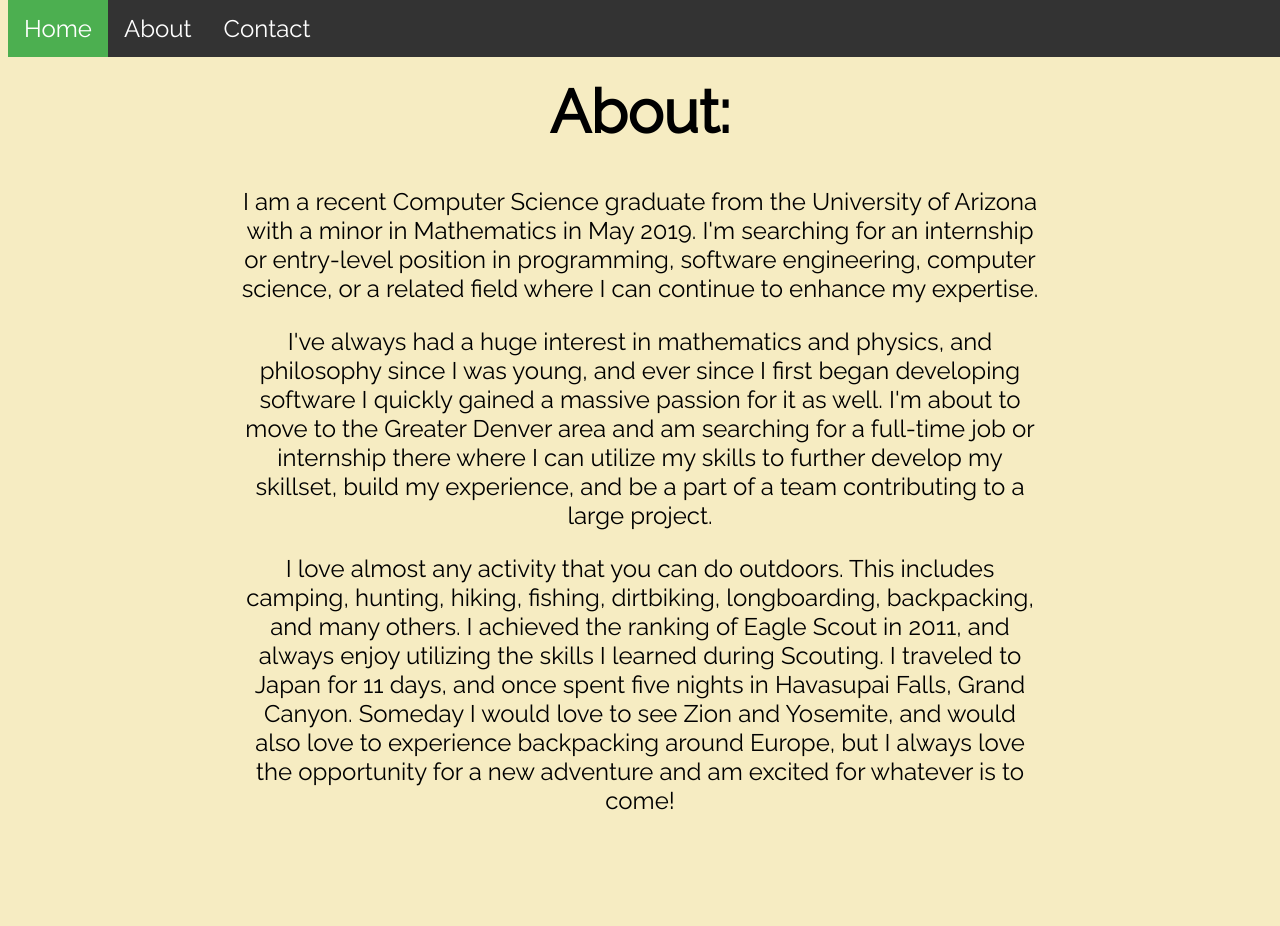
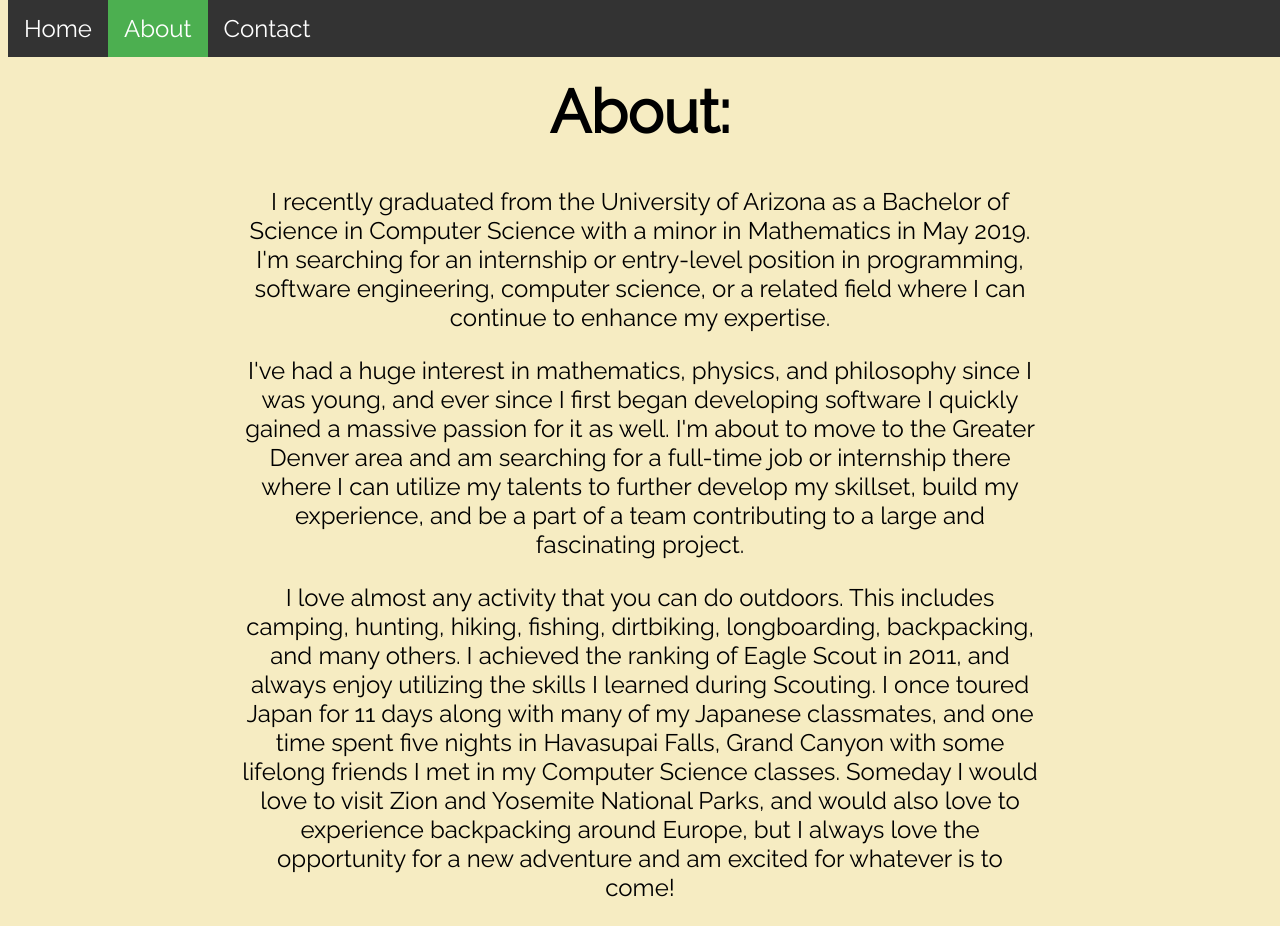
Before and after one commit to codyjwalker/Website, a plain HTML site: page about.html in a window 1280 px wide. Before the commit the page ends 839 px from the top, so only its background shows below. Drawn offline with Linux system fonts and the light colour scheme.

Commit message:
added pictures for links and cleaned up code a bit

```diff
--- a/about.html
+++ b/about.html
@@ -2,8 +2,8 @@
 <html>
     <head>
         <title>CodyWalker</title>
-
-    <link href="https://fonts.googleapis.com/css?family=Raleway&display=swap" rel="stylesheet">
+        <link href="https://fonts.googleapis.com/css?family=Raleway&display=swap"
+            rel="stylesheet">
         <style>
             body {
                 font-family: 'Raleway';
@@ -42,46 +42,49 @@
               background-color: #111;
             }
             .active {
-            background-color:#4CAF50;
+                background-color: #4CAF50;
             }
         </style>
     </head>
     <body>
         <body bgcolor="#F6ECC2">
         <ul>
-        <li><a class="active" href="index.html">Home</a></li>
-        <li><a href="about.html">About</a></li>
+            <li><a href="index.html">Home</a></li>
+            <li><a class="active" href="about.html">About</a></li>
             <li><a href="contact.html">Contact</a></li>
         </ul>
         <center>
             <br>
             <h1>About:</h1>
             <p>
-                I am a recent Computer Science graduate from the University of
-                Arizona with a minor in Mathematics in May 2019. I'm searching
+                I recently graduated from the University of Arizona as a
+                Bachelor of Science in Computer Science with a minor in
+                Mathematics in May 2019.  I'm searching
                 for an internship or entry-level position in programming,
                 software engineering, computer science, or a related field
                 where I can continue to enhance my expertise.
             </p>
             <p>
-                I've always had a huge interest in mathematics and physics, and
+                I've had a huge interest in mathematics, physics, and
                 philosophy since I was young, and ever since I first began
                 developing software I quickly gained a massive passion for it
                 as well.  I'm about to move to the Greater Denver area and am
                 searching for a full-time job or internship there where I can
-                utilize my skills to further develop my skillset, build my
+                utilize my talents to further develop my skillset, build my
                 experience, and be a part of a team contributing to a large
-                project.
+                and fascinating project.
             </p>
             <p>
                 I love almost any activity that you can do outdoors.  This
                 includes camping, hunting, hiking, fishing, dirtbiking,
                 longboarding, backpacking, and many others.  I achieved the
                 ranking of Eagle Scout in 2011, and always enjoy utilizing
-                the skills I learned during Scouting.  I traveled to Japan
-                for 11 days, and once spent five nights in Havasupai Falls,
-                Grand Canyon.  Someday I would love to see Zion and
-                Yosemite, and would also love to experience backpacking
+                the skills I learned during Scouting.  I once toured Japan
+                for 11 days along with many of my Japanese classmates, and one
+                time spent five nights in Havasupai Falls, Grand Canyon with
+                some lifelong friends I met in my Computer Science classes.
+                Someday I would love to visit Zion and Yosemite National Parks,
+                and would also love to experience backpacking
                 around Europe, but I always love the opportunity for a new
                 adventure and am excited for whatever is to come!
             </p>
```
Also changed, not shown: contact.html (+8 -8 lines), index.html (+20 -10 lines), github.png (added), linkedin.png (added), resumeArt.png (added), 1 other file. Lines whose indentation alone changed are shown as unchanged.
